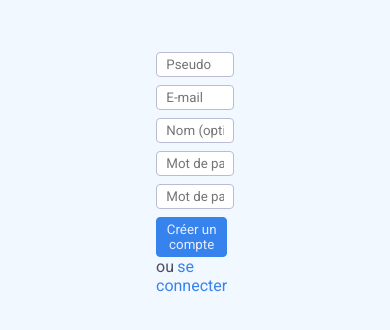
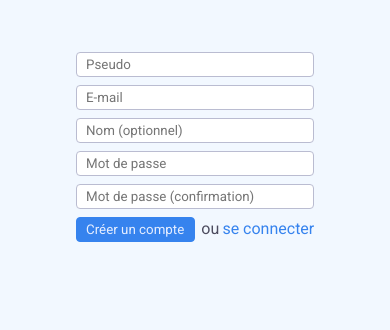
Before and after one commit to juliensale/todo-app, a React (Create React App) app in the folder frontend/app/: page /signup in a window 390 px wide. Shown: the top 330 px of the page. Built offline with nearby package versions, Linux system fonts and the light colour scheme; no server answers.

Commit message:
CSS responsive

```diff
--- a/frontend/app/src/css/App.css
+++ b/frontend/app/src/css/App.css
@@ -60,6 +60,13 @@ button:hover {
   transition: .2s;
   color: var(--button-color);
   background-color: transparent;
+}
+
+@media (max-width: 991px) {
+  section {
+    padding: 0 5%;
+    padding-bottom: 1em;
+  }
 }
 
 .nav-container {
@@ -264,6 +271,12 @@ button:hover {
   font-family: "Red Hat Display";
 }
 
+@media (max-width: 991px) {
+  .back a {
+    margin-left: 0;
+  }
+}
+
 .form-container {
   display: -webkit-box;
   display: -ms-flexbox;
@@ -370,6 +383,12 @@ button:hover {
   margin-left: .2em;
 }
 
+@media (max-width: 991px) {
+  .form-container form {
+    width: 100%;
+  }
+}
+
 .edit-button {
   background: transparent;
   color: #2e77ca;
@@ -472,7 +491,7 @@ button:hover {
 .dark-container .checkmark-dark {
   position: absolute;
   top: -.5em;
-  left: 0;
+  right: 0;
   height: 2.5em;
   width: 4.5em;
   background-color: #0f1a26;
--- a/frontend/app/src/css/_back.scss
+++ b/frontend/app/src/css/_back.scss
@@ -17,3 +17,9 @@
         font-family: "Red Hat Display";
     }
 }
+
+@media (max-width: 991px) {
+    .back a {
+        margin-left: 0;
+    }
+}
--- a/frontend/app/src/css/_buttons.scss
+++ b/frontend/app/src/css/_buttons.scss
@@ -83,7 +83,7 @@
     .checkmark-dark {
         position: absolute;
         top: -.5em;
-        left: 0;
+        right: 0;
         height: 2.5em;
         width: 4.5em;
         background-color: rgba(15, 26, 38, 1);
--- a/frontend/app/src/css/_form.scss
+++ b/frontend/app/src/css/_form.scss
@@ -88,3 +88,9 @@
         }
     }
 }
+
+@media (max-width: 991px) {
+    .form-container form {
+        width: 100%;
+    }
+}
--- a/frontend/app/src/css/_general.scss
+++ b/frontend/app/src/css/_general.scss
@@ -52,3 +52,11 @@ button:hover {
     color: var(--button-color);
     background-color: transparent;
 }
+
+
+@media (max-width : 991px) {
+    section {
+        padding: 0 5%;
+        padding-bottom: 1em;
+    }
+}
```
Also changed, not shown: 2 other files (tests, documents, lock files or other folders).
